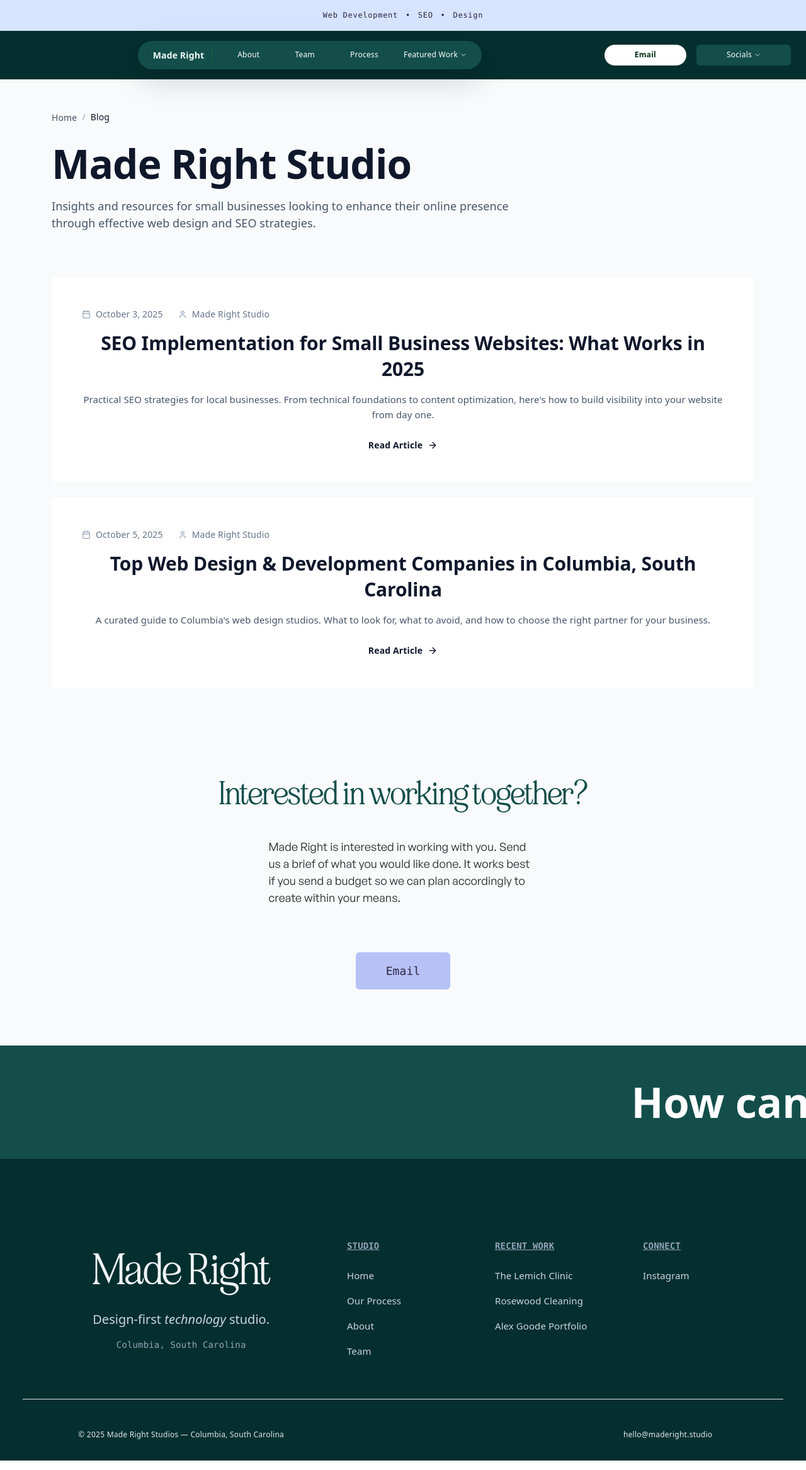
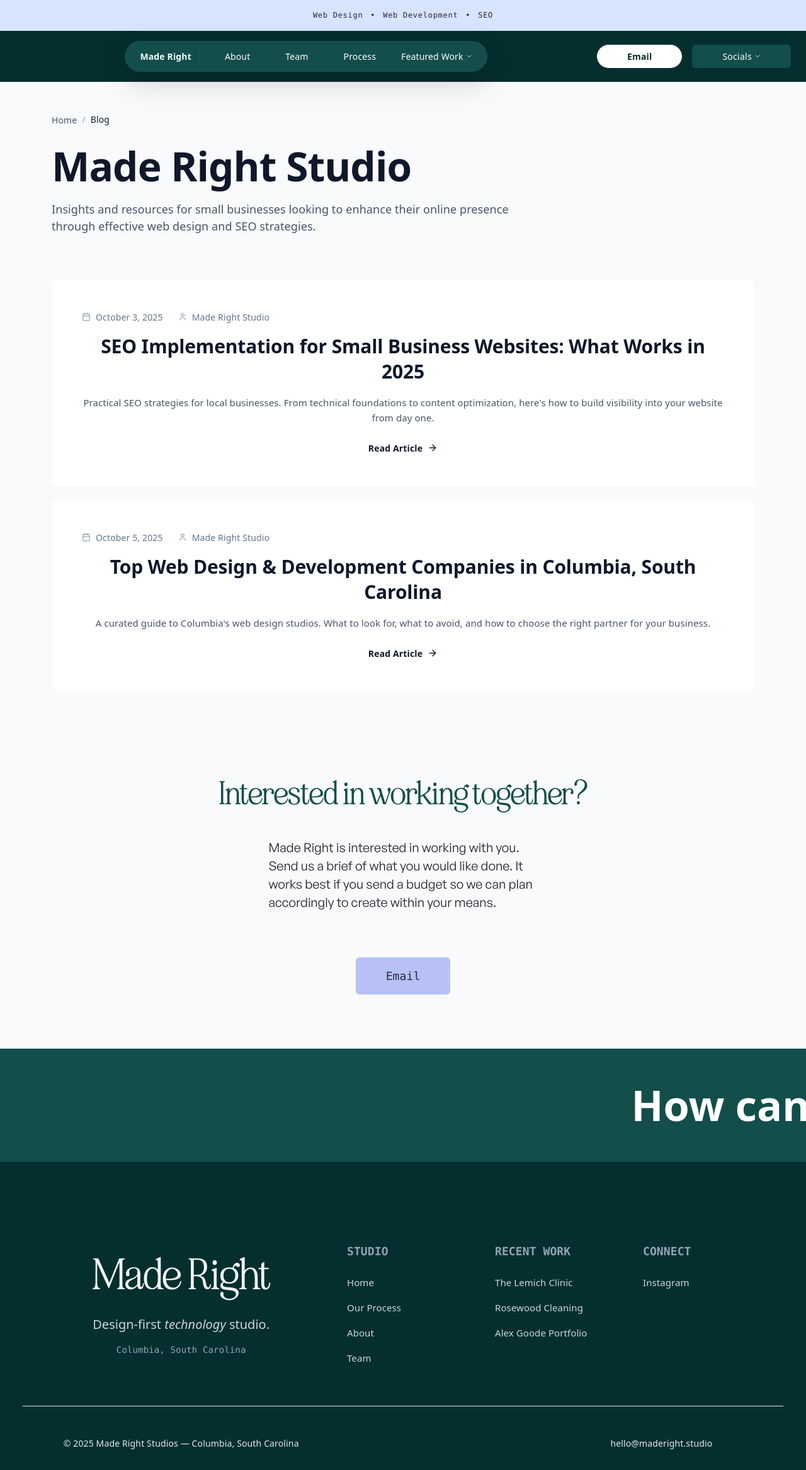
Before and after one commit to alexgoodestudio/maderight.studio, a React (Create React App) app: page /blog in a window 1280 px wide. Shown: the whole page at 63% size. Built offline with nearby package versions, Linux system fonts and the light colour scheme.

Commit message:
text sizing nav bar/ mission made right color change

```diff
--- a/src/Components/Contact.js
+++ b/src/Components/Contact.js
@@ -11,7 +11,7 @@
         <h3 className="text-5xl text-teal-900 eighties font-bold mb-3">
           Interested in working together?
         </h3>
-        <p className="text-lg contact-body gs text-start mb-5">
+        <p className="text-xl contact-body gs text-start mb-5">
           Made Right is interested in working with you. Send us a brief of what
           you would like done. It works best if you send a budget so we can plan
           accordingly to create within your means.
--- a/src/Components/Footer.js
+++ b/src/Components/Footer.js
@@ -59,8 +59,8 @@
             <div className="row">
 
               {/* Studio Links */}
-              <div className="col-md-4 text-start col-4 mb-4 mb-md-0 footer-section">
-                <h6 className="text-sm underline font-mono font-semibold text-slate-400 border-white uppercase tracking-wider mb-4">
+              <div className="col-md-4 text-start col-12 mb-4 mb-md-0 footer-section">
+                <h6 className="text-lg font-mono font-semibold text-slate-400 border-white uppercase tracking-wider mb-4">
                   Studio
                 </h6>
                 <ul className="list-unstyled">
@@ -100,8 +100,8 @@
               </div>
 
               {/* Work Links */}
-              <div className="col-md-4 text-start col-4 mb-4 mb-md-0 footer-section">
-                <h6 className="text-sm underline font-mono font-semibold text-slate-400 border-white uppercase tracking-wider mb-4">
+              <div className="col-md-4 text-start col-12 mb-4 mb-md-0 footer-section">
+                <h6 className="text-lg font-mono font-semibold text-slate-400 border-white uppercase tracking-wider mb-4">
                   Recent Work
                 </h6>
                 <ul className="list-unstyled">
@@ -139,8 +139,8 @@
               </div>
 
               {/* Connect Links */}
-              <div className="col-md-4 text-start col-4 footer-section">
-                <h6 className="text-sm underline font-mono font-semibold text-slate-400 border-white uppercase tracking-wider mb-4">
+              <div className="col-md-4 text-start col-12 footer-section">
+                <h6 className="text-lg font-mono font-semibold text-slate-400 border-white uppercase tracking-wider mb-4">
                   Connect
                 </h6>
                 <ul className="list-unstyled">
@@ -165,12 +165,12 @@
         {/* Bottom Bar */}
         <div className="row align-items-center footer-section">
           <div className="col-md-5 col-12 mb-3 mb-md-0">
-            <p className="text-xs text-slate-200 mb-0">
+            <p className="text-sm text-slate-200 mb-0">
               © {year} Made Right Studios — Columbia, South Carolina
             </p>
           </div>
-          <div className="col-md-6 col-12 text-md-end">
-            <p className="text-xs text-slate-200 mb-0 tracking-wider">
+          <div className="col-md-6 col-12  text-md-end">
+            <p className="text-sm text-slate-200 mb-0 ">
               hello@maderight.studio
             </p>
           </div>
--- a/src/Components/Mission.js
+++ b/src/Components/Mission.js
@@ -111,7 +111,7 @@
             let specialClass = "";
 
             if (letters === "Made" || letters === "Right") {
-              colorClass = "service-blue ";
+              colorClass = "text-teal-800 ";
               specialClass = "made-right";
             }
 
--- a/src/Components/Nav.js
+++ b/src/Components/Nav.js
@@ -31,7 +31,7 @@
           {/* Navigation Links */}
           <a
             href="/about"
-            className={`text-xs transition-colors no-underline px-3 py-1.5 rounded-full ${
+            className={`text-sm transition-colors no-underline px-3 py-1.5 rounded-full ${
               isActive('/about')
                 ? 'bg-white text-teal-950 font-medium'
                 : 'text-white hover:text-gray-300'
@@ -43,7 +43,7 @@
 
           <a
             href="/team"
-            className={`text-xs transition-colors no-underline px-3 py-1.5 rounded-full ${
+            className={`text-sm transition-colors no-underline px-3 py-1.5 rounded-full ${
               isActive('/team')
                 ? 'bg-white text-teal-950 font-medium'
                 : 'text-white hover:text-gray-300'
@@ -55,7 +55,7 @@
 
           <a
             href="/our-process"
-            className={`text-xs transition-colors no-underline px-3 py-1.5 rounded-full ${
+            className={`text-sm transition-colors no-underline px-3 py-1.5 rounded-full ${
               isActive('/our-process')
                 ? 'bg-white text-teal-950 font-medium'
                 : 'text-white hover:text-gray-300'
@@ -68,7 +68,7 @@
           {/* Featured Work Dropdown */}
           <div className="relative">
             <button
-              className="text-white text-xs hover:text-gray-300 transition-colors flex items-center gap-1"
+              className="text-white text-sm hover:text-gray-300 transition-colors flex items-center gap-1"
               onMouseEnter={() => setIsFeaturedOpen(true)}
               onMouseLeave={() => setIsFeaturedOpen(false)}
               aria-expanded={isFeaturedOpen}
@@ -96,7 +96,7 @@
                     <div className="text-xs text-gray-500 mt-0.5">Alex Goode Portfolio</div>
                   </a>
                   <a
-                    href="https://lemichclinic.netlify.app"
+                    href="https://lemich.netlify.app"
                     target="_blank"
                     rel="noopener noreferrer"
                     className="block px-3 py-2 hover:bg-gray-100 no-underline rounded-lg mx-1"
@@ -120,7 +120,7 @@
 
           {/* <a
             href="/blog"
-            className={`text-xs transition-colors no-underline px-3 py-1.5 rounded-full ${
+            className={`text-sm transition-colors no-underline px-3 py-1.5 rounded-full ${
               isActive('/blog')
                 ? 'bg-white text-teal-950 font-medium'
                 : 'text-white hover:text-gray-300'
@@ -136,7 +136,7 @@
         <div className="flex items-center gap-3">
           <button
             onClick={handleContactClick}
-            className="bg-white text-green-950 px-5 py-2 font-bold rounded-full text-xs transition-colors cursor-pointer border-0 hover:bg-gray-100"
+            className="bg-white text-green-950 px-5 py-2 font-bold rounded-full text-sm transition-colors cursor-pointer border-0 hover:bg-gray-100"
             aria-label="Email us"
           >
             Email
@@ -145,7 +145,7 @@
           {/* Socials Dropdown */}
           <div className="relative">
             <button
-              className="text-white bg-teal-900 py-2 px-5 rounded-md text-xs font-medium hover:text-slate-300 transition-colors flex items-center gap-1 nav-dropdown-button"
+              className="text-white bg-teal-900 py-2 px-5 rounded-md text-sm font-medium hover:text-slate-300 transition-colors flex items-center gap-1 nav-dropdown-button"
               onMouseEnter={() => setIsCompanyOpen(true)}
               onMouseLeave={() => setIsCompanyOpen(false)}
               aria-expanded={isCompanyOpen}
@@ -167,7 +167,7 @@
                     href="https://instagram.com/maderight.studio"
                     target="_blank"
                     rel="noopener noreferrer"
-                    className="block px-3 py-2 text-xs text-gray-700 hover:bg-gray-100 no-underline rounded-lg mx-1"
+                    className="block px-3 py-2 text-sm text-gray-700 hover:bg-gray-100 no-underline rounded-lg mx-1"
                   >
                     Instagram
                   </a>
@@ -244,7 +244,7 @@
                     Blog
                   </a>
 
-                  <div className="px-3 py-2 text-xs font-semibold text-gray-400 uppercase tracking-wider mt-2 section-label">
+                  <div className="px-3 py-2 text-sm font-semibold text-gray-400 uppercase tracking-wider mt-2 section-label">
                     Featured Work
                   </div>
                   <a
@@ -254,7 +254,7 @@
                     className="px-3 py-2 hover:bg-green-900 rounded-lg no-underline"
                   >
                     <div className="text-sm font-medium text-white">Portfolio | Owner</div>
-                    <div className="text-xs text-gray-300 mt-0.5">Alex Goode Portfolio</div>
+                    <div className="text-sm text-gray-300 mt-0.5">Alex Goode Portfolio</div>
                   </a>
                   <a
                     href="https://lemichclinic.netlify.app"
@@ -263,7 +263,7 @@
                     className="px-3 py-2 hover:bg-green-900 rounded-lg no-underline"
                   >
                     <div className="text-sm font-medium text-white">The Lemich Clinic</div>
-                    <div className="text-xs text-gray-300 mt-0.5">Healthcare Website</div>
+                    <div className="text-sm text-gray-300 mt-0.5">Healthcare Website</div>
                   </a>
                   <a
                     href="https://rosewoodcleaning.netlify.app"
@@ -272,10 +272,10 @@
                     className="px-3 py-2 hover:bg-green-900 rounded-lg no-underline"
                   >
                     <div className="text-sm font-medium text-white">Rosewood Cleaning</div>
-                    <div className="text-xs text-gray-300 mt-0.5">Service Business</div>
+                    <div className="text-sm text-gray-300 mt-0.5">Service Business</div>
                   </a>
 
-                  <div className="px-3 py-2 text-xs font-semibold text-gray-400 uppercase tracking-wider mt-2 section-label">
+                  <div className="px-3 py-2 text-sm font-semibold text-gray-400 uppercase tracking-wider mt-2 section-label">
                     Socials
                   </div>
                   <a
@@ -313,7 +313,7 @@
             </a>
             <button
               onClick={() => setIsMobileOpen(!isMobileOpen)}
-              className="bg-white text-green-950 px-3 py-1.5 rounded-lg text-xs font-medium"
+              className="bg-white text-green-950 px-3 py-1.5 rounded-lg text-sm font-medium"
               aria-expanded={isMobileOpen}
               aria-label="Toggle navigation menu"
             >
@@ -366,7 +366,7 @@
                     Blog
                   </a>
 
-                  <div className="px-3 py-2 text-xs font-semibold text-gray-400 uppercase tracking-wider mt-1 section-label">
+                  <div className="px-3 py-2 text-sm font-semibold text-gray-400 uppercase tracking-wider mt-1 section-label">
                     Featured Work
                   </div>
                   <a
@@ -376,7 +376,7 @@
                     className="px-3 py-2 hover:bg-green-900 rounded-lg no-underline"
                   >
                     <div className="text-sm font-medium text-white">Portfolio | Owner</div>
-                    <div className="text-xs text-gray-300 mt-0.5">Alex Goode</div>
+                    <div className="text-sm text-gray-300 mt-0.5">Alex Goode</div>
                   </a>
                   <a
                     href="https://lemichclinic.netlify.app"
@@ -385,7 +385,7 @@
                     className="px-3 py-2 hover:bg-green-900 rounded-lg no-underline"
                   >
                     <div className="text-sm font-medium text-white">The Lemich Clinic</div>
-                    <div className="text-xs text-gray-300 mt-0.5">Healthcare</div>
+                    <div className="text-sm text-gray-300 mt-0.5">Healthcare</div>
                   </a>
                   <a
                     href="https://rosewoodcleaning.netlify.app"
@@ -394,10 +394,10 @@
                     className="px-3 py-2 hover:bg-green-900 rounded-lg no-underline"
                   >
                     <div className="text-sm font-medium text-white">Rosewood Cleaning</div>
-                    <div className="text-xs text-gray-300 mt-0.5">Service Business</div>
+                    <div className="text-sm text-gray-300 mt-0.5">Service Business</div>
                   </a>
 
-                  <div className="px-3 py-2 text-xs font-semibold text-gray-400 uppercase tracking-wider mt-1 section-label">
+                  <div className="px-3 py-2 text-sm font-semibold text-gray-400 uppercase tracking-wider mt-1 section-label">
                     Socials
                   </div>
                   <a
--- a/src/Components/NavBanner.js
+++ b/src/Components/NavBanner.js
@@ -8,7 +8,7 @@
       <p
         className="text-xs font-mono pb-3 pt-3 mb-0 nav-banner-text"
       >
-        Web Development <span className="mx-1"> • </span>  SEO <span className="mx-1"> • </span>  Design
+         Web Design <span className="mx-1"> • </span> Web Development <span className="mx-1"> • </span>  SEO
       </p>
     </header>
   );
```
Also changed, not shown: src/Components/Featured.js (+6 -6 lines), src/Components/Services.js (+4 -4 lines), src/Components/Stats.js (+4 -4 lines).
